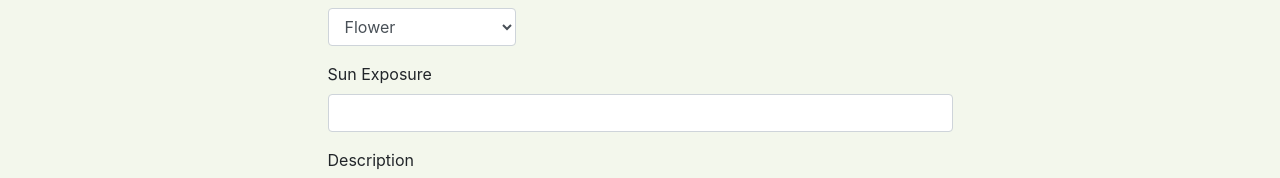
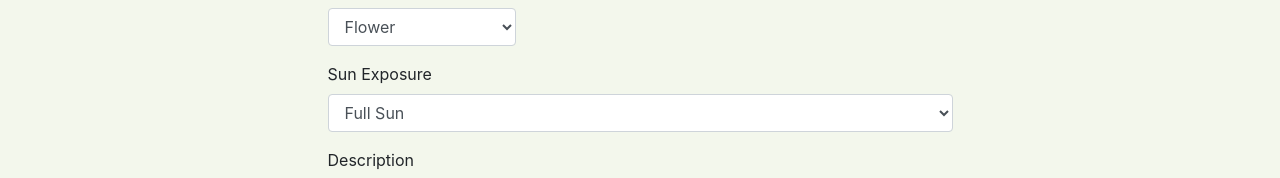
Before and after one commit to Zyzto/iForest, a React (Create React App) app in the folder frontend/: page /EditPlant/1 in a window 1280 px wide. Shown: the part 328-506 px from the top of the page. Built offline with nearby package versions, Linux system fonts and the light colour scheme; no server answers.

Commit message:
plant.sunTime To enum of strings(dropDownMenu)

```diff
--- a/frontend/src/Plants/AddPlant.jsx
+++ b/frontend/src/Plants/AddPlant.jsx
@@ -1,12 +1,16 @@
-import React, { useState } from "react";
-import { Row, Form, Col, Button} from "react-bootstrap";
+import React, { useState, useEffect } from "react";
+import { Row, Form, Col, Button } from "react-bootstrap";
 import Axios from "axios";
 import URL from "../config/api";
 
 export const AddPlant = (props) => {
-  const [plant, setPlant] = useState({ type: "Flower" }); // plant info
+  const [plant, setPlant] = useState({ type: "Flower",sunTime:'Full Sun' }); // plant info
   const [file, setFile] = useState(null);
   const [filename, setFilename] = useState("Choose Image");
+
+  useEffect(() => {
+    console.log(plant);
+  });
 
   //to add the input inside plant
   let onChangeInput = ({ target: { name, value } }) => {
@@ -50,7 +54,7 @@ export const AddPlant = (props) => {
               <Form.Label>Plant name</Form.Label>
               <Form.Control
                 type="text"
-                placeholder="plant name"
+                placeholder="Example.. Daisy, SunFlower ...etc"
                 name="name"
                 onChange={(e) => onChangeInput(e)}
               />
@@ -89,14 +93,19 @@ export const AddPlant = (props) => {
         </Row>
         <Row className="justify-content-center">
           <Col md={6}>
-            <Form.Group controlId="formBasicPassword">
+            <Form.Group controlId="exampleForm.ControlSelect1">
               <Form.Label>Sun Exposure</Form.Label>
               <Form.Control
-                type="text"
-                placeholder="full sun to partial shade"
+                as="select"
                 name="sunTime"
                 onChange={(e) => onChangeInput(e)}
-              />
+              >
+                <option>Full Sun</option>
+                <option>Light Shade</option>
+                <option>Partial Shade</option>
+                <option>Full Shade</option>
+                <option>Dense Shade</option>
+              </Form.Control>
             </Form.Group>
           </Col>
         </Row>
--- a/frontend/src/Plants/Editplant.jsx
+++ b/frontend/src/Plants/Editplant.jsx
@@ -12,7 +12,7 @@ const EditPlant = ({ history, match }) => {
   useEffect(() => {
     fetchOldPlant();
     // setPlant({ type: oldPlant.type });
-    // console.log(oldPlant);
+    console.log(oldPlant);
     console.log("PLANTTTTT", plant);
   });
   //fetch plant info
@@ -33,7 +33,8 @@ const EditPlant = ({ history, match }) => {
 
   //to add the input inside plant
   let onChangeInput = ({ target: { name, value } }) => {
-    if (name === "type") setOldPlant({ ...oldPlant, ["type"]: "" });
+      if (name === "type") setOldPlant({ ...oldPlant, ["type"]: "" });
+      if (name === "sunTime") setOldPlant({ ...oldPlant, ["sunTime"]: "" });
     setPlant({ ...plant, [name]: value });
   };
 
@@ -116,14 +117,22 @@ const EditPlant = ({ history, match }) => {
         </Row>
         <Row className="justify-content-center">
           <Col md={6}>
-            <Form.Group controlId="formBasicPassword">
+            <Form.Group controlId="exampleForm.ControlSelect1">
               <Form.Label>Sun Exposure</Form.Label>
               <Form.Control
-                type="text"
-                placeholder={oldPlant.sunTime}
+                as="select"
                 name="sunTime"
+                value={
+                  oldPlant.sunTime !== "" ? oldPlant.sunTime : plant.sunTime
+                }
                 onChange={(e) => onChangeInput(e)}
-              />
+              >
+                <option>Full Sun</option>
+                <option>Light Shade</option>
+                <option>Partial Shade</option>
+                <option>Full Shade</option>
+                <option>Dense Shade</option>
+              </Form.Control>
             </Form.Group>
           </Col>
         </Row>
```
Also changed, not shown: 1 other file (tests, documents, lock files or other folders).
